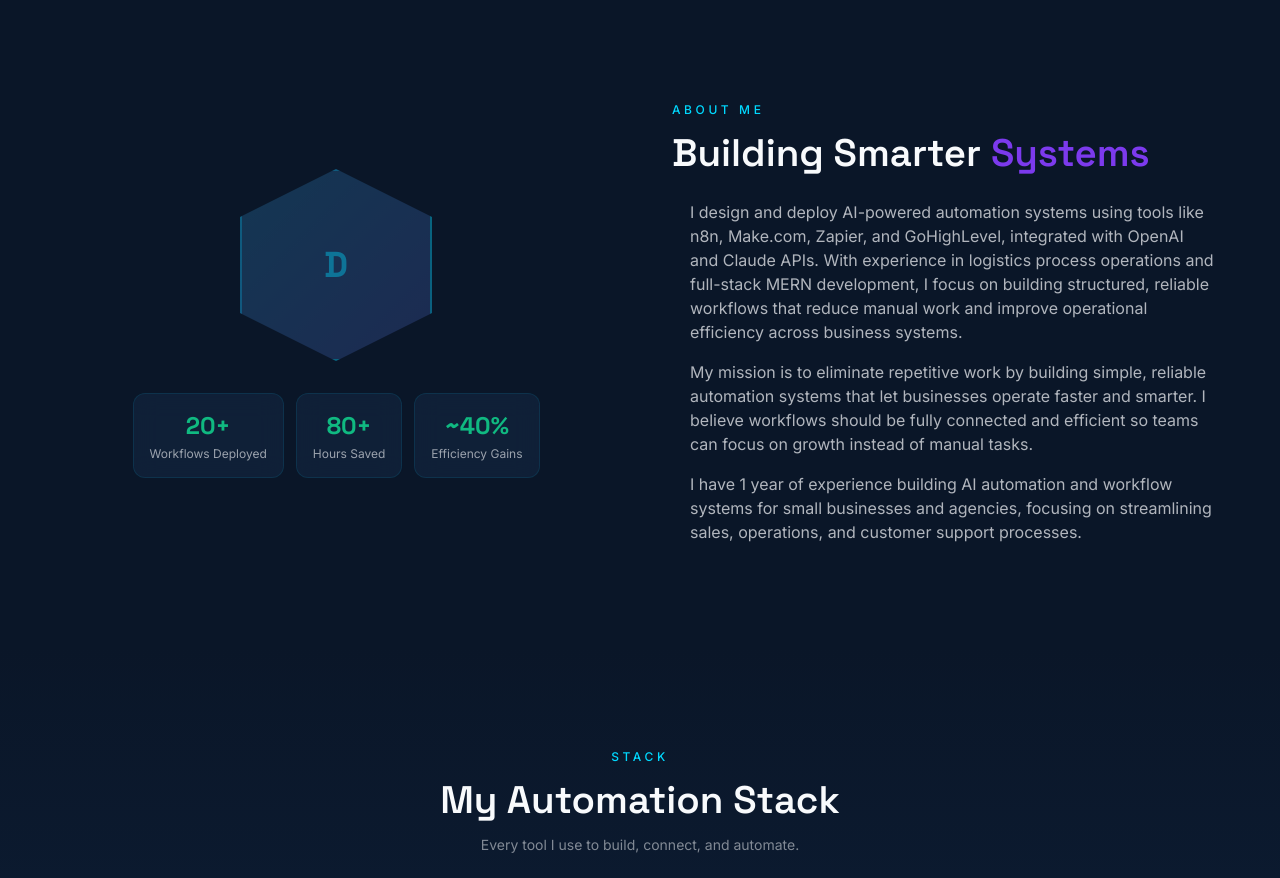
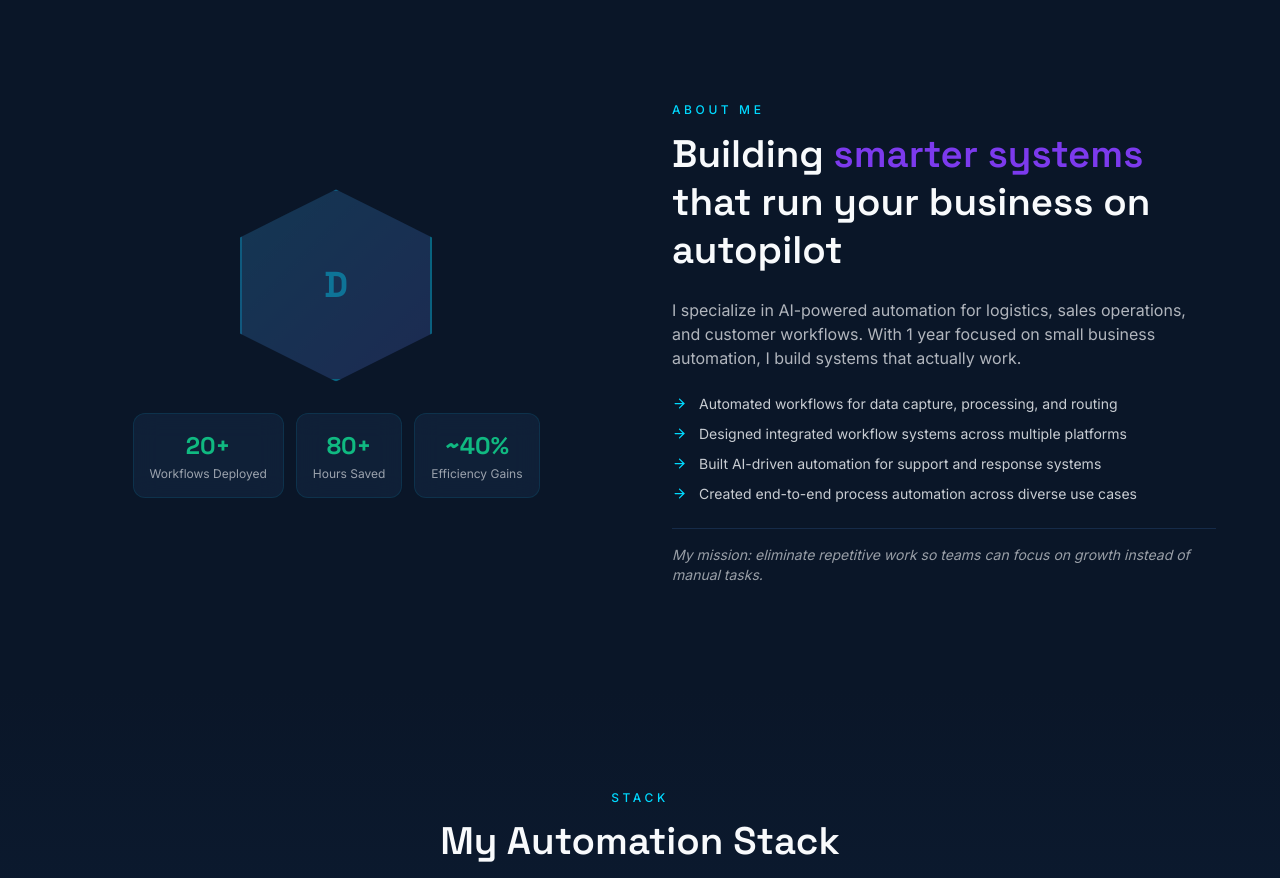
Before and after one commit to SiiiC1/AutomatewithDodge, a Next.js app: page / in a window 1280 px wide. Shown: the part 800-1678 px from the top of the page. Built offline with nearby package versions, Linux system fonts and the light colour scheme.

Commit message:
feat: update About section copy and layout to match design reference

```diff
--- a/components/sections/About.tsx
+++ b/components/sections/About.tsx
@@ -1,12 +1,14 @@
 'use client'
 import { useRef } from 'react'
 import { motion, useInView } from 'framer-motion'
+import { ArrowRight } from 'lucide-react'
 import { StatCard } from '@/components/ui/StatCard'
 
-const bio = [
-  'I design and deploy AI-powered automation systems using tools like n8n, Make.com, Zapier, and GoHighLevel, integrated with OpenAI and Claude APIs. With experience in logistics process operations and full-stack MERN development, I focus on building structured, reliable workflows that reduce manual work and improve operational efficiency across business systems.',
-  'My mission is to eliminate repetitive work by building simple, reliable automation systems that let businesses operate faster and smarter. I believe workflows should be fully connected and efficient so teams can focus on growth instead of manual tasks.',
-  'I have 1 year of experience building AI automation and workflow systems for small businesses and agencies, focusing on streamlining sales, operations, and customer support processes.',
+const highlights = [
+  'Automated workflows for data capture, processing, and routing',
+  'Designed integrated workflow systems across multiple platforms',
+  'Built AI-driven automation for support and response systems',
+  'Created end-to-end process automation across diverse use cases',
 ]
 
 const stats = [
@@ -17,14 +19,7 @@ const stats = [
 
 const sectionVariants = {
   hidden: { opacity: 0, y: 40 },
-  show: {
-    opacity: 1,
-    y: 0,
-    transition: {
-      duration: 0.7,
-      ease: 'easeInOut' as const
-    }
-  },
+  show: { opacity: 1, y: 0, transition: { duration: 0.7, ease: [0.22, 1, 0.36, 1] as const } },
 }
 
 export function About() {
@@ -52,12 +47,10 @@ export function About() {
                   border: '2px solid rgba(0,217,255,0.3)',
                 }}
               >
-                {/* Photo placeholder */}
                 <div className="w-full h-full flex items-center justify-center bg-mid/50 text-primary/40">
                   <span className="text-4xl font-heading font-bold">D</span>
                 </div>
               </div>
-              {/* Glow ring */}
               <div
                 className="absolute inset-0 pointer-events-none"
                 style={{
@@ -81,25 +74,47 @@ export function About() {
               <span className="text-xs tracking-[0.3em] font-medium uppercase text-primary mb-3 block">
                 About Me
               </span>
-              <h2 className="font-heading text-h2 text-light">
-                Building Smarter{' '}
-                <span className="text-secondary">Systems</span>
+              <h2 className="font-heading text-h2 text-light leading-tight">
+                Building <span className="text-secondary">smarter systems</span> that run your
+                business on autopilot
               </h2>
             </div>
 
-            <div className="flex flex-col gap-4">
-              {bio.map((paragraph, i) => (
-                <motion.p
+            <motion.p
+              className="text-light/70 leading-relaxed text-sm sm:text-base"
+              initial={{ opacity: 0, x: 20 }}
+              animate={isInView ? { opacity: 1, x: 0 } : {}}
+              transition={{ duration: 0.5, delay: 0.2 }}
+            >
+              I specialize in AI-powered automation for logistics, sales operations, and customer
+              workflows. With 1 year focused on small business automation, I build systems that
+              actually work.
+            </motion.p>
+
+            {/* Highlight list */}
+            <ul className="flex flex-col gap-2.5">
+              {highlights.map((item, i) => (
+                <motion.li
                   key={i}
-                  className="text-light/70 leading-relaxed text-sm sm:text-base pl-4 border-l-2 border-transparent hover:border-secondary transition-colors duration-300"
+                  className="flex items-start gap-3 text-sm text-light/80"
                   initial={{ opacity: 0, x: 20 }}
                   animate={isInView ? { opacity: 1, x: 0 } : {}}
-                  transition={{ duration: 0.5, delay: 0.2 + i * 0.15 }}
+                  transition={{ duration: 0.4, delay: 0.3 + i * 0.1 }}
                 >
-                  {paragraph}
-                </motion.p>
+                  <ArrowRight size={15} className="mt-0.5 flex-shrink-0 text-primary" />
+                  {item}
+                </motion.li>
               ))}
-            </div>
+            </ul>
+
+            <motion.p
+              className="text-sm text-light/60 italic border-t border-mid/60 pt-4"
+              initial={{ opacity: 0 }}
+              animate={isInView ? { opacity: 1 } : {}}
+              transition={{ duration: 0.5, delay: 0.75 }}
+            >
+              My mission: eliminate repetitive work so teams can focus on growth instead of manual tasks.
+            </motion.p>
           </div>
         </motion.div>
       </div>
```
